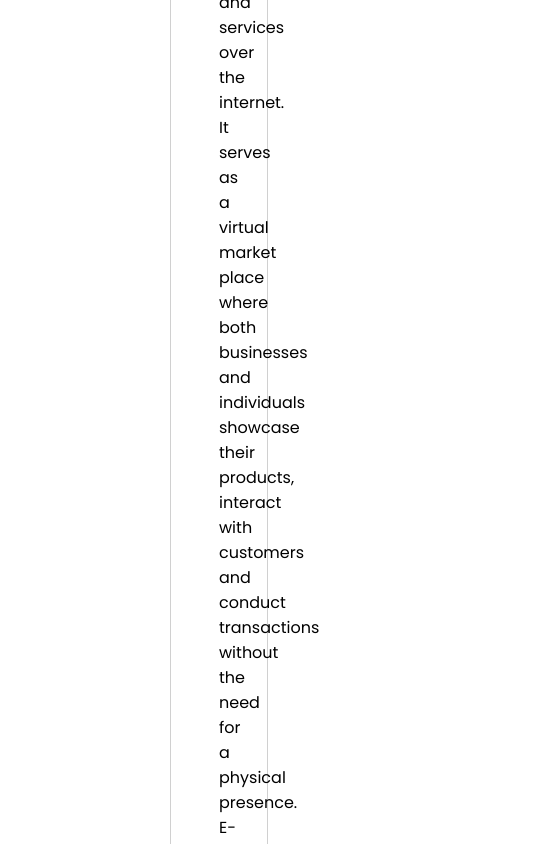
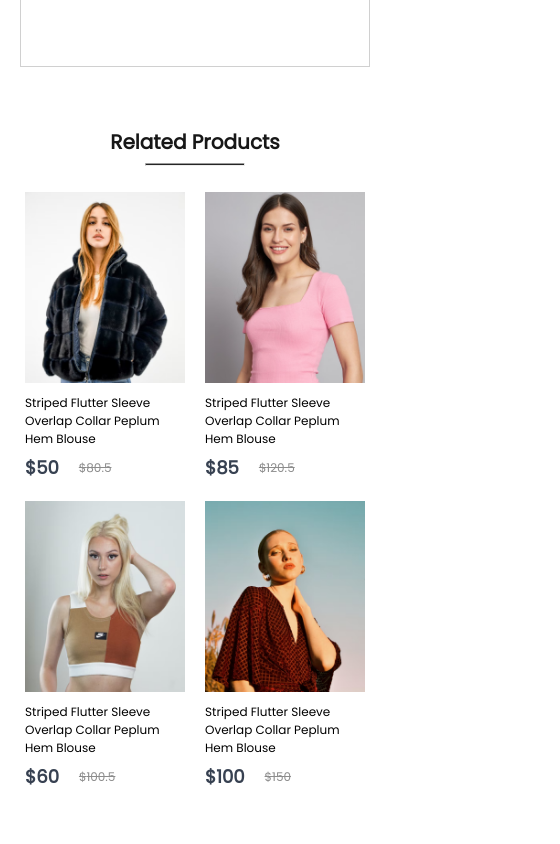
Before and after one commit to Aqueous20/Tropical-Treasures, a React (Create React App) app in the folder tropicaltreasures/: page /product/1 in a window 390 px wide. Shown: the part 1660-2504 px from the top of the page, 560 px wide, since content can reach past the window. Built offline with nearby package versions, Linux system fonts and the light colour scheme.

Commit message:
responsiveness of related products and description box components
completed the responsiveness of the related products and the description box component to be responsive on multiple devices

```diff
--- a/tropicaltreasures/src/components/DescriptionBox/DescriptionBox.css
+++ b/tropicaltreasures/src/components/DescriptionBox/DescriptionBox.css
@@ -31,6 +31,17 @@
   padding-bottom: 70px;
 }
 
-@media(max-width:1280){
+@media (max-width: 1280px) {
+  .description_box {
+    margin: 60px;
+  }
+}
 
+@media (max-width: 800px) {
+  .description_box {
+    margin: 60px 20px;
+  }
+  .description_box-description {
+    font-size: 14px;
+  }
 }
--- a/tropicaltreasures/src/components/RelatedProducts/RelatedProducts.css
+++ b/tropicaltreasures/src/components/RelatedProducts/RelatedProducts.css
@@ -24,3 +24,65 @@
   display: flex;
   gap: 30px;
 }
+
+@media (max-width: 1280px) {
+  .related_products {
+    height: 70vh;
+  }
+  .related_products h1 {
+    font-size: 40px;
+  }
+  .related_products hr {
+    width: 160px;
+    height: 4px;
+  }
+  .related_products-items {
+    gap: 20px;
+    margin-top: 30px;
+  }
+}
+
+@media (max-width: 1024px) {
+  .related_products {
+    height: 60vh;
+  }
+  .related_products h1 {
+    font-size: 30px;
+  }
+  .related_products hr {
+    width: 120px;
+    height: 3px;
+  }
+  .related_products-items {
+    gap: 15px;
+    margin-top: 20px;
+  }
+}
+
+@media (max-width: 800px) {
+  .related_products {
+    height: 50vh;
+    gap: 6px;
+  }
+  .related_products h1 {
+    font-size: 20px;
+  }
+  .related_products hr {
+    width: 100px;
+  }
+  .related_products_item {
+    gap: 5px;
+  }
+}
+
+@media (max-width: 500px) {
+  .related_products {
+    height: 90vh;
+    gap: 6px;
+  }
+  .related_products-items {
+    display: grid;
+    grid-template-columns: 1fr 1fr;
+    gap: 20px;
+  }
+}
```
Also changed, not shown: 1 other file (tests, documents, lock files or other folders).
